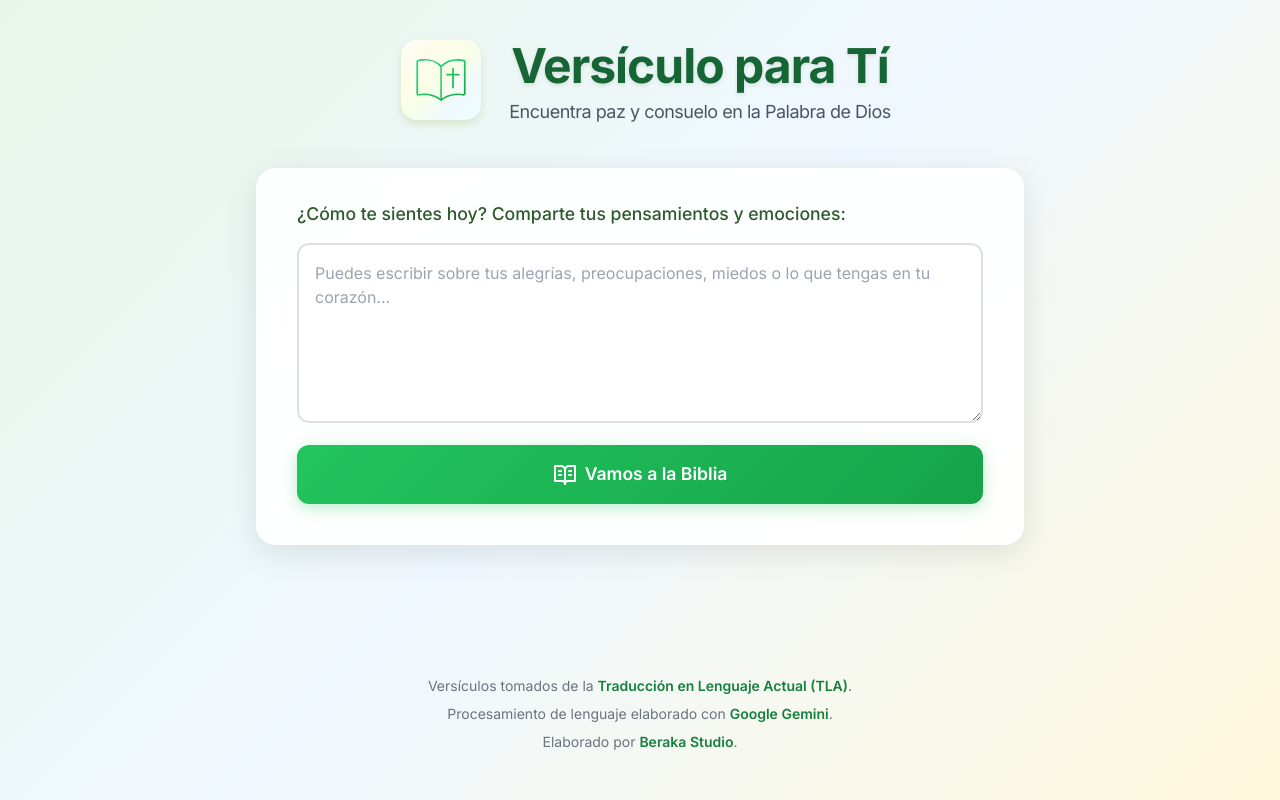
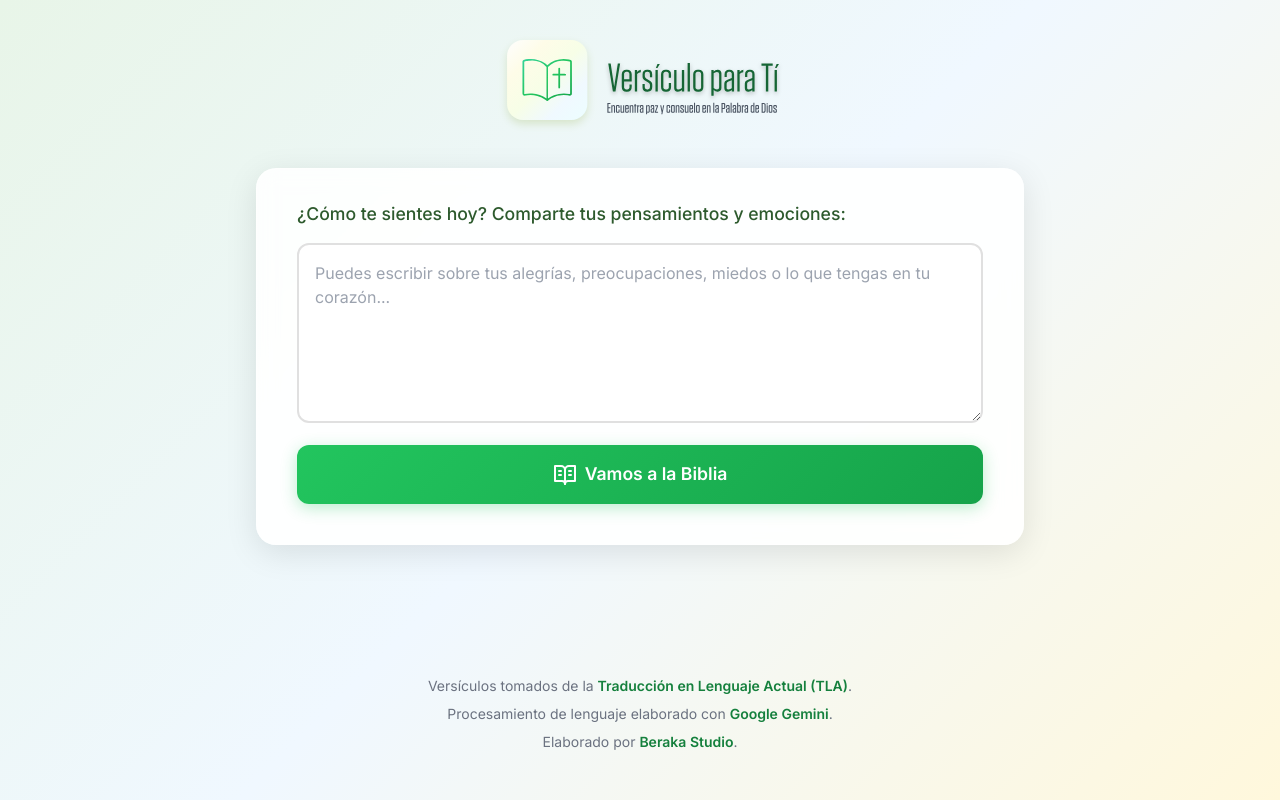
Before and after one commit to BerakaStudio/versiculoparati, a website: page public/index.html in a window 1280 px wide. Drawn offline with nearby package versions, Linux system fonts and the light colour scheme.

Commit message:
Add files via upload

```diff
--- a/public/index.html
+++ b/public/index.html
@@ -27,8 +27,8 @@
         <!-- Main Content -->
         <main class="w-full max-w-3xl mx-auto flex-grow">
             <header class="text-center mb-8">
-                <img src="vpt-icon.svg" alt="Icono App Versículo Para Tí">
-                <div>
+                <img src="vpt-logo.svg" alt="Logo Versículo Para Tí">
+                <div class="titulo">
                     <h1 class="text-4xl md:text-5xl font-bold text-green-800">Versículo para Tí</h1>
                     <p class="mt-2 text-lg text-gray-600">Encuentra paz y consuelo en la Palabra de Dios</p>
                 </div>
--- a/public/styles.css
+++ b/public/styles.css
@@ -28,7 +28,11 @@ header img {
     width: auto;
 }
 
-header div h1 {
+header .titulo {
+    display: none;
+}
+
+header .titulo h1 {
     font-size: 2.5rem;
     font-weight: 700;
     color: #2d5a2d;
```
Also changed, not shown: public/vpt-logo.svg (added).
